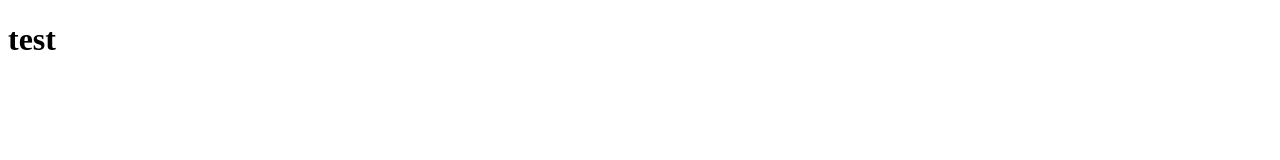
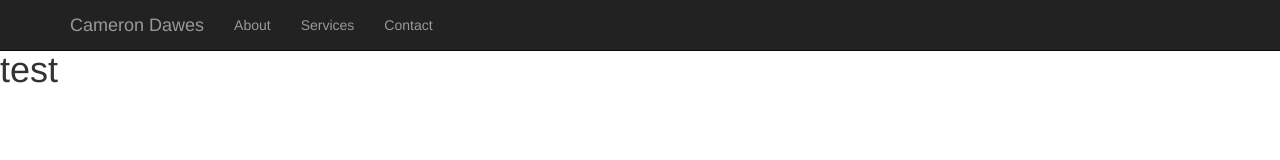
Before and after one commit to Camo0o0n/CameronDawes.github.io, a plain HTML site: page about.html in a window 1280 px wide. Drawn offline with Linux system fonts and the light colour scheme.

Commit message:
about update with nav bar

```diff
--- a/about.html
+++ b/about.html
@@ -1,7 +1,43 @@
 <!DOCTYPE html>
 <html lang="en">
+  <head>
+    <meta charset="utf-8">
+    <meta name="viewport" content="width=device-width, initial-scale=1.0">
+    <meta name="description" content="">
+    <meta name="author" content="">
+
+    <title>Three Column Portfolio Template for Bootstrap 3</title>
+
+    <!-- Bootstrap core CSS -->
+    <link href="css/bootstrap.css" rel="stylesheet">
+
+    <!-- Custom CSS for the '3 Col Portfolio' Template -->
+    <link href="css/3-col-portfolio.css" rel="stylesheet">
+  </head>
 
   <body>
+    <nav class="navbar navbar-fixed-top navbar-inverse" role="navigation">
+      <div class="container">
+        <div class="navbar-header">
+          <button type="button" class="navbar-toggle" data-toggle="collapse" data-target=".navbar-ex1-collapse">
+            <span class="sr-only">Toggle navigation</span>
+            <span class="icon-bar"></span>
+            <span class="icon-bar"></span>
+            <span class="icon-bar"></span>
+          </button>
+          <a class="navbar-brand" href="index.html">Cameron Dawes</a>
+        </div>
+
+        <!-- Collect the nav links, forms, and other content for toggling -->
+        <div class="collapse navbar-collapse navbar-ex1-collapse">
+          <ul class="nav navbar-nav">
+            <li><a href="about.html">About</a></li>
+            <li><a href="#services">Services</a></li>
+            <li><a href="#contact">Contact</a></li>
+          </ul>
+        </div><!-- /.navbar-collapse -->
+      </div><!-- /.container -->
+    </nav>
       <h1> test</h1>
   </body>
 
```
